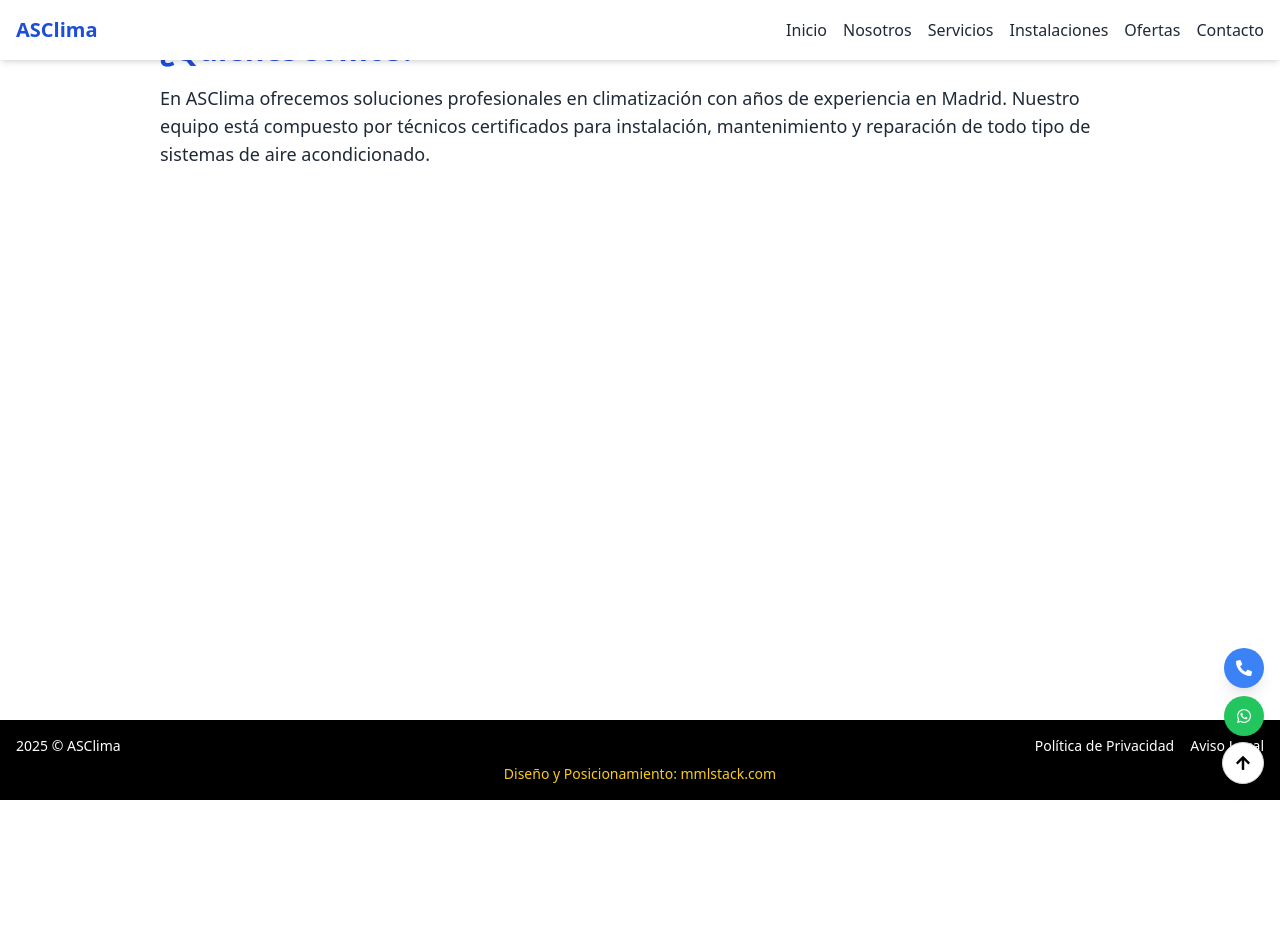
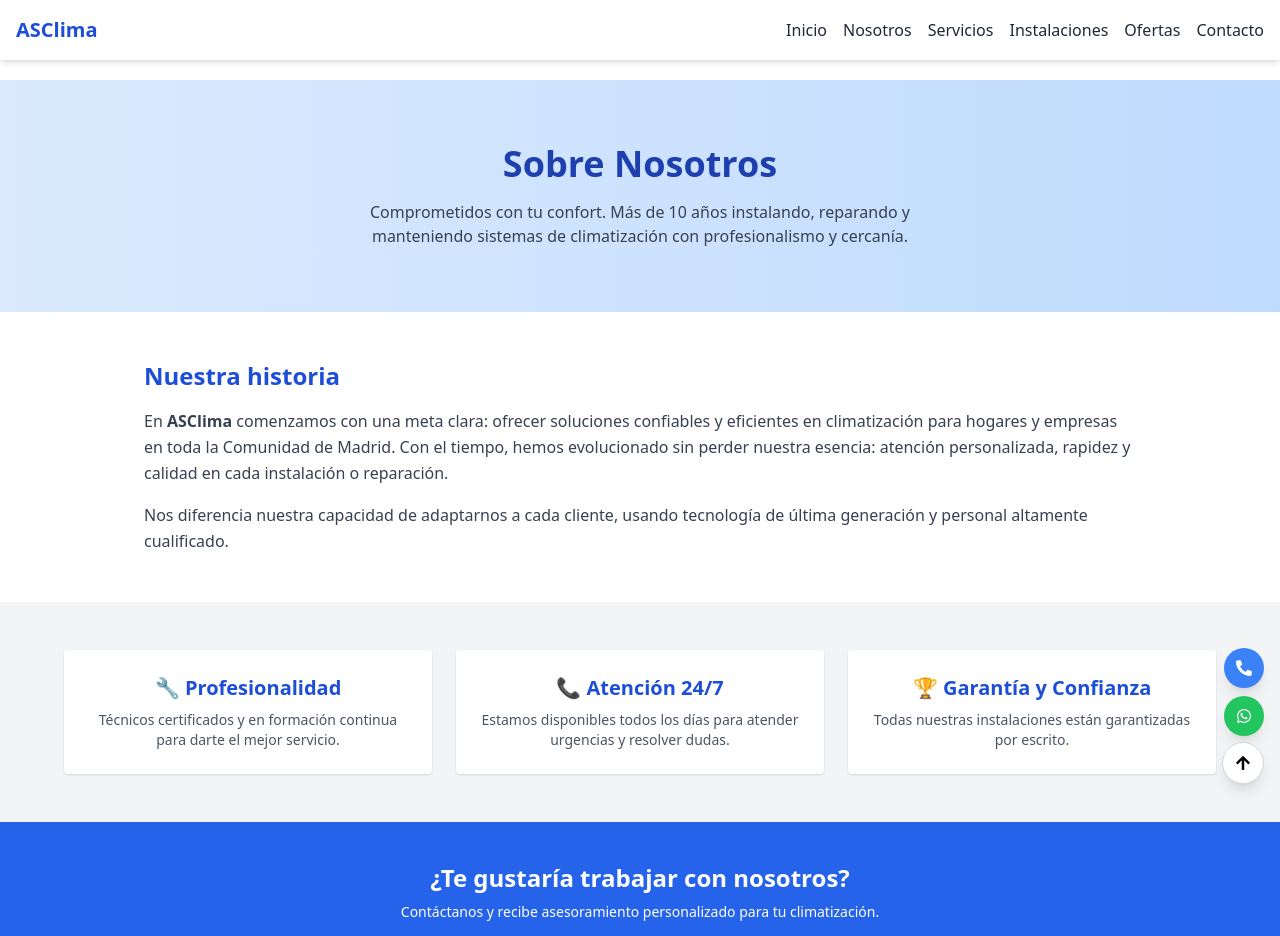
Before and after one commit to MarianDark/asclima, a React (Vite) app in the folder frontend/: page /nosotros in a window 1280 px wide. Shown: the top 936 px of the page. Before the commit the page ends 800 px from the top, so only its background shows below. Built offline with nearby package versions, Linux system fonts and the light colour scheme.

Commit message:
Subo últimos cambios del frontend

```diff
--- a/frontend/src/pages/Nosotros.jsx
+++ b/frontend/src/pages/Nosotros.jsx
@@ -1,12 +1,58 @@
+// src/pages/Nosotros.jsx
+
 export default function Nosotros() {
   return (
-    <div className="p-8 max-w-5xl mx-auto">
-      <h1 className="text-3xl font-bold text-blue-700">¿Quiénes somos?</h1>
-      <p className="mt-4 text-lg">
-        En ASClima ofrecemos soluciones profesionales en climatización con años de experiencia en Madrid.
-        Nuestro equipo está compuesto por técnicos certificados para instalación, mantenimiento y reparación
-        de todo tipo de sistemas de aire acondicionado.
-      </p>
+    <div className="mt-20">
+      {/* Hero */}
+      <section className="bg-gradient-to-r from-blue-100 to-blue-200 py-16 text-center">
+        <h1 className="text-3xl sm:text-4xl font-bold text-blue-800">Sobre Nosotros</h1>
+        <p className="mt-4 max-w-xl mx-auto text-gray-700">
+          Comprometidos con tu confort. Más de 10 años instalando, reparando y manteniendo sistemas de climatización con profesionalismo y cercanía.
+        </p>
+      </section>
+
+      {/* Historia / Filosofía */}
+      <section className="py-12 px-4 max-w-5xl mx-auto">
+        <h2 className="text-2xl font-bold text-blue-700 mb-4">Nuestra historia</h2>
+        <p className="text-gray-700 leading-relaxed">
+          En <strong>ASClima</strong> comenzamos con una meta clara: ofrecer soluciones confiables y eficientes en climatización para hogares y empresas en toda la Comunidad de Madrid.
+          Con el tiempo, hemos evolucionado sin perder nuestra esencia: atención personalizada, rapidez y calidad en cada instalación o reparación.
+        </p>
+
+        <p className="mt-4 text-gray-700 leading-relaxed">
+          Nos diferencia nuestra capacidad de adaptarnos a cada cliente, usando tecnología de última generación y personal altamente cualificado.
+        </p>
+      </section>
+
+      {/* Valores / Ventajas */}
+      <section className="bg-gray-100 py-12 px-4">
+        <div className="max-w-6xl mx-auto grid grid-cols-1 sm:grid-cols-2 lg:grid-cols-3 gap-6 text-center">
+          <div className="bg-white p-6 rounded shadow hover:shadow-lg transition">
+            <h3 className="text-xl font-bold text-blue-700 mb-2">🔧 Profesionalidad</h3>
+            <p className="text-gray-600 text-sm">Técnicos certificados y en formación continua para darte el mejor servicio.</p>
+          </div>
+          <div className="bg-white p-6 rounded shadow hover:shadow-lg transition">
+            <h3 className="text-xl font-bold text-blue-700 mb-2">📞 Atención 24/7</h3>
+            <p className="text-gray-600 text-sm">Estamos disponibles todos los días para atender urgencias y resolver dudas.</p>
+          </div>
+          <div className="bg-white p-6 rounded shadow hover:shadow-lg transition">
+            <h3 className="text-xl font-bold text-blue-700 mb-2">🏆 Garantía y Confianza</h3>
+            <p className="text-gray-600 text-sm">Todas nuestras instalaciones están garantizadas por escrito.</p>
+          </div>
+        </div>
+      </section>
+
+      {/* CTA */}
+      <section className="bg-blue-600 text-white py-10 px-4 text-center">
+        <h2 className="text-2xl font-semibold">¿Te gustaría trabajar con nosotros?</h2>
+        <p className="mt-2 text-sm">Contáctanos y recibe asesoramiento personalizado para tu climatización.</p>
+        <a
+          href="/contacto"
+          className="mt-4 inline-block bg-yellow-400 text-black py-2 px-6 rounded hover:bg-yellow-300 transition"
+        >
+          ¡Contáctanos!
+        </a>
+      </section>
     </div>
   );
 }
```
